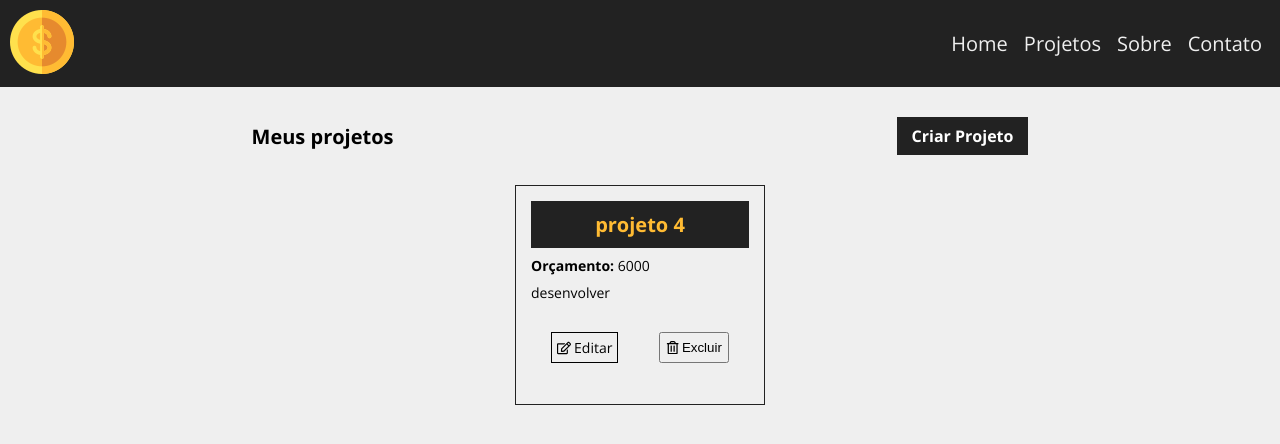
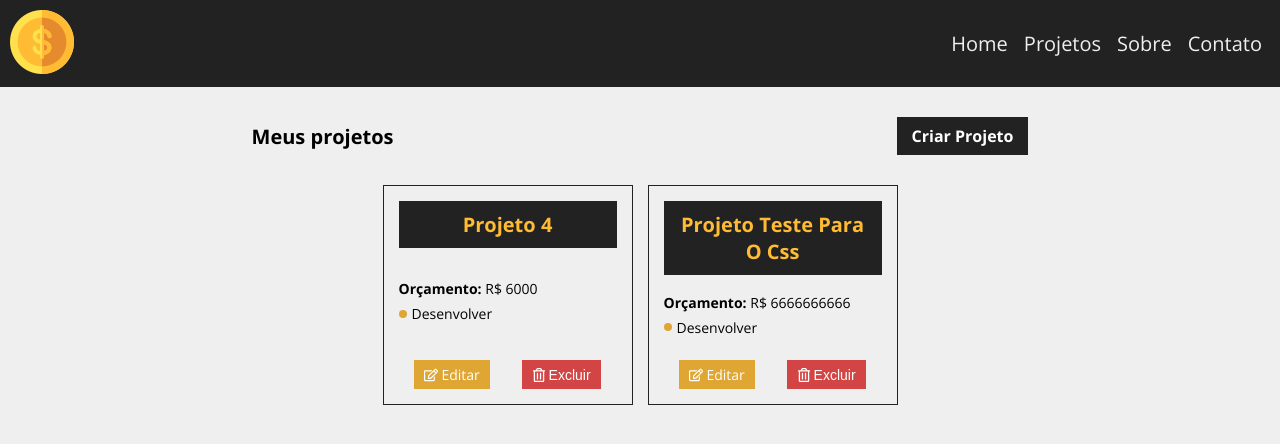
Before and after one commit to ClecioSousa00/costs, a React (Vite) app: page /Projetos in a window 1280 px wide. Shown: the top 444 px of the page. Built offline with nearby package versions, Linux system fonts and the light colour scheme; data requests are answered from the project's data file.

Commit message:
created css ProjectCard component

```diff
--- a/db.json
+++ b/db.json
@@ -7,6 +7,14 @@
       "cost": 0,
       "services": [],
       "id": 7
+    },
+    {
+      "nameproject": "projeto teste para o css",
+      "budgetValue": "6666666666",
+      "categorie": "desenvolver",
+      "cost": 0,
+      "services": [],
+      "id": 8
     }
   ],
   "categories": [
--- a/src/components/Form/index.jsx
+++ b/src/components/Form/index.jsx
@@ -24,7 +24,7 @@ export const Form = ({handleSubmit, projectData, textBtn}) =>{
         <form className="form" onSubmit={submitForm}>
             <input
                 className="form_input"
-                value={project ? project.nameproject : ''}
+                value={project.nameproject || ''}
                 type="text"
                 name="nameproject"
                 placeholder="Nome do Projeto"
@@ -32,7 +32,7 @@ export const Form = ({handleSubmit, projectData, textBtn}) =>{
             />
             <input
                 className="form_input"
-                value={project ? project.budgetValue : ''}
+                value={project.budgetValue || ''}
                 type="number"
                 name="budgetValue"
                 placeholder="Orçamento do Projeto"
@@ -40,7 +40,7 @@ export const Form = ({handleSubmit, projectData, textBtn}) =>{
             />
             <input
                 className="form_input"
-                value={project ? project.categorie : ''}
+                value={project.categorie || ''}
                 type="text"
                 name="categorie"
                 placeholder="Categoria do Projeto"
--- a/src/components/ProjectCard/ProjectCard.css
+++ b/src/components/ProjectCard/ProjectCard.css
@@ -4,6 +4,9 @@
     width: 25rem;
     padding: 1.5rem;
     margin-top: 3rem;
+    display: flex;
+    flex-direction: column;
+    justify-content: space-between;
 }
 
 .title_project{
@@ -13,28 +16,54 @@
     background-color: var(--color-secondary);
     padding: 1rem;
     text-align: center;
+    text-transform: capitalize;
 }
 
 .card_project p{
     font-size: 1.4rem;
-    margin: .8rem 0;
+    margin-bottom: .6rem;
+    /* margin: .8rem 0; */
+}
+
+.categorie{
+    text-transform: capitalize;
+    display: flex;
+    align-items: center;
+}
+.categorie::before{
+    content: '';
+    margin-right: .5rem;
+    width: .8rem;
+    height: .8rem;
+    border-radius: 50%;
+    background-color: var(--color-menu-mobile);
 }
 
 .button_project{
     display: flex;
     justify-content: space-around;
-    margin-top: 3rem;
+    /* margin-top: 3rem; */
 }
 
 
 .button_project button, .button_project a{
-    padding: .5rem;
+    padding: .5rem 1rem;
     display: flex;
     align-items: center;
     gap: .3rem;
+    font-size: 1.4rem;
+    color: #fff;
+    transition: all .3s ease-out;
+
 }
 .button_project a{
-   color: #000;
-   font-size: 1.4rem;
-   border: 1px solid #000;
+  background-color: var(--color-menu-mobile);
 }
+.button_project button{
+  background-color: rgb(211, 69, 69);
+}
+
+
+.button_project button:hover, .button_project a:hover{
+    transform: scale(1.1);
+}
--- a/src/components/ProjectCard/index.jsx
+++ b/src/components/ProjectCard/index.jsx
@@ -8,8 +8,10 @@ export const ProjectCard = ({id, name, budget, categorie, handleRemove}) =>{
     return(
         <div className="card_project">
             <h1 className="title_project">{name}</h1>
-            <p><strong>Orçamento:</strong> {budget}</p>
-            <p>{categorie}</p>
+            <div className="description_project">
+                <p><strong>Orçamento: </strong>R$ {budget}</p>
+                <p className="categorie">{categorie}</p>
+            </div>
             <div className="button_project">
                 <Link to={`/Projeto/${id}`}><FaRegEdit/>Editar</Link>
                 <button onClick={() => handleRemove(id)}><FaRegTrashAlt/>Excluir</button>
--- a/src/styles/generic/reset.css
+++ b/src/styles/generic/reset.css
@@ -13,4 +13,6 @@ ul{
 }
 button{
     cursor: pointer;
+    border: none;
+    outline: none;
 }
```
